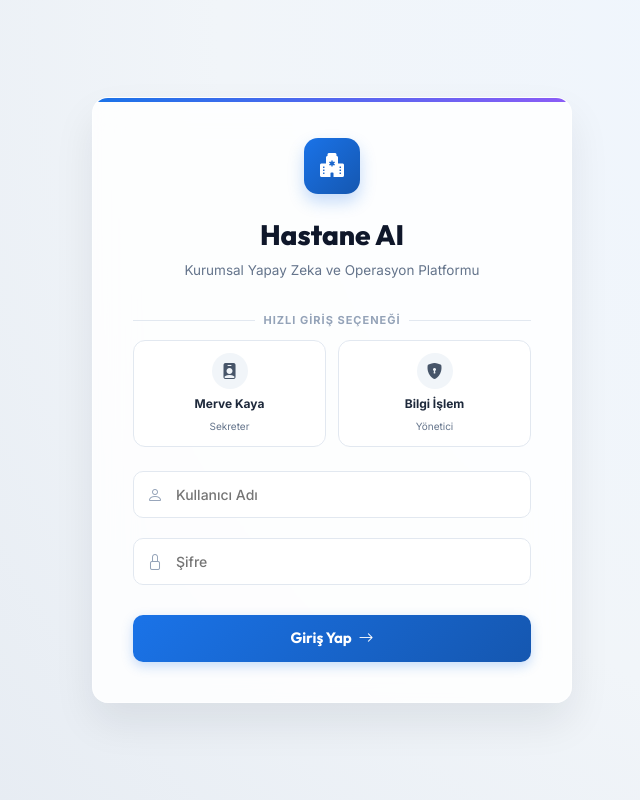
After one commit to Azo15/hastane-ai-platform, a Flask app: page /login in a window 1280 px wide. The commit adds this page. Shown: the whole page, without its empty margins (308-948 px from the left). Run offline with Flask 3, Linux system fonts and the light colour scheme.

Commit message:
Rol bazli giris sistemi (Sekreter & Admin girisi) entegre edildi
- app/templates/login.html: Hizli giris ozellikli, modern ve premium Giris Yap sayfasi olusturuldu.
- app/main_routes.py: Flask session ile giris/cikis kontrol mekanizmalari ve zorunlu oturum kontrolu eklendi.
- app/templates/base.html: Sekreter rolunde oturum acildiginda admin yetkileri (Ayarlar, Raporlar) gizlendi. Sol alttaki profil alani dinamiklestirildi ve Cikis butonu yerlestirildi.

```diff
--- a/app/main_routes.py
+++ b/app/main_routes.py
@@ -4,7 +4,7 @@ app/main_routes.py — Ana Sayfa, Ayarlar ve Raporlar rotaları
 
 import os
 import json
-from flask import Blueprint, render_template, request, redirect, url_for, flash, current_app
+from flask import Blueprint, render_template, request, redirect, url_for, flash, current_app, session
 from .database import db, Ticket
 
 main_bp = Blueprint("main", __name__)
@@ -190,3 +190,60 @@ def reports():
                            ticket_stats={"open": open_t, "resolved": resolved_t, "total": open_t + resolved_t},
                            categories=categories,
                            no_show_stats=no_show_stats)
+
+
+# ─── OTURUM VE YETKİLENDİRME (DEMO USERS) ────────────────────────────────────
+DEMO_USERS = {
+    "sekreter": {
+        "password": "123",
+        "name": "Merve Kaya",
+        "role": "Poliklinik Sekreteri",
+        "role_code": "sekreter"
+    },
+    "admin": {
+        "password": "123",
+        "name": "Bilgi İşlem",
+        "role": "Sistem Yöneticisi",
+        "role_code": "admin"
+    }
+}
+
+@main_bp.before_app_request
+def check_login():
+    """Giriş yapılmamışsa giriş sayfasına yönlendir."""
+    # Giriş gerekmeyen rotalar ve statik dosyalar
+    allowed_routes = ["main.login", "static"]
+    if request.endpoint and request.endpoint not in allowed_routes:
+        if not session.get("logged_in"):
+            return redirect(url_for("main.login"))
+
+@main_bp.route("/login", methods=["GET", "POST"])
+def login():
+    """Rol bazlı giriş ekranı."""
+    if session.get("logged_in"):
+        return redirect(url_for("main.index"))
+
+    if request.method == "POST":
+        username = request.form.get("username", "").strip().lower()
+        password = request.form.get("password", "").strip()
+
+        user = DEMO_USERS.get(username)
+        if user and user["password"] == password:
+            session["logged_in"] = True
+            session["username"] = username
+            session["user_name"] = user["name"]
+            session["user_role"] = user["role"]
+            session["user_role_code"] = user["role_code"]
+            flash(f"Hoş geldiniz, {user['name']}!", "success")
+            return redirect(url_for("main.index"))
+        else:
+            flash("Geçersiz kullanıcı adı veya şifre.", "error")
+
+    return render_template("login.html")
+
+@main_bp.route("/logout")
+def logout():
+    """Oturumu sonlandır."""
+    session.clear()
+    flash("Başarıyla çıkış yapıldı.", "info")
+    return redirect(url_for("main.login"))
--- /dev/null
+++ b/app/templates/login.html
@@ -0,0 +1,345 @@
+<!DOCTYPE html>
+<html lang="tr">
+<head>
+  <meta charset="UTF-8">
+  <meta name="viewport" content="width=device-width, initial-scale=1.0">
+  <title>Giriş Yap — {{ system_settings.hospital_name if system_settings else "Hastane AI" }}</title>
+  <!-- Google Fonts: Inter & Outfit -->
+  <link href="https://fonts.googleapis.com/css2?family=Inter:wght@300;400;500;600;700&family=Outfit:wght@400;500;600;700;800&display=swap" rel="stylesheet">
+  <!-- Bootstrap Icons -->
+  <link rel="stylesheet" href="https://cdn.jsdelivr.net/npm/bootstrap-icons@1.11.1/font/bootstrap-icons.css">
+  <!-- Bootstrap CSS -->
+  <link href="https://cdn.jsdelivr.net/npm/bootstrap@5.3.2/dist/css/bootstrap.min.css" rel="stylesheet">
+
+  <style>
+    :root {
+      --primary: #1a73e8;
+      --primary-dark: #1557b0;
+      --primary-light: #e8f0fe;
+      --bg: #f8fafc;
+      --text: #1e293b;
+      --border: #e2e8f0;
+      --radius: 16px;
+      --transition: 0.3s cubic-bezier(0.4, 0, 0.2, 1);
+    }
+
+    body {
+      font-family: 'Inter', sans-serif;
+      background: radial-gradient(circle at top right, #eff6ff 0%, #f1f5f9 50%, #e2e8f0 100%);
+      color: var(--text);
+      min-height: 100vh;
+      display: flex;
+      align-items: center;
+      justify-content: center;
+      padding: 20px;
+    }
+
+    .login-container {
+      width: 100%;
+      max-width: 480px;
+      animation: fadeIn 0.6s ease;
+    }
+
+    .login-card {
+      background: rgba(255, 255, 255, 0.85);
+      backdrop-filter: blur(20px);
+      -webkit-backdrop-filter: blur(20px);
+      border: 1px solid rgba(255, 255, 255, 0.6);
+      border-radius: var(--radius);
+      box-shadow: 0 20px 40px rgba(15, 23, 42, 0.08);
+      padding: 40px;
+      position: relative;
+      overflow: hidden;
+    }
+
+    .login-card::before {
+      content: '';
+      position: absolute;
+      top: 0;
+      left: 0;
+      right: 0;
+      height: 4px;
+      background: linear-gradient(90deg, var(--primary), #8b5cf6);
+    }
+
+    .logo-badge {
+      width: 56px;
+      height: 56px;
+      border-radius: 14px;
+      background: linear-gradient(135deg, var(--primary), var(--primary-dark));
+      color: white;
+      display: flex;
+      align-items: center;
+      justify-content: center;
+      margin: 0 auto 24px;
+      font-size: 24px;
+      box-shadow: 0 8px 16px rgba(26, 115, 232, 0.25);
+    }
+
+    .login-title {
+      font-family: 'Outfit', sans-serif;
+      font-weight: 800;
+      color: #0f172a;
+      text-align: center;
+      margin-bottom: 8px;
+    }
+
+    .login-subtitle {
+      color: #64748b;
+      font-size: 13.5px;
+      text-align: center;
+      margin-bottom: 32px;
+    }
+
+    .form-group-modern {
+      position: relative;
+      margin-bottom: 20px;
+    }
+
+    .form-icon-wrapper {
+      position: absolute;
+      left: 14px;
+      top: 50%;
+      transform: translateY(-50%);
+      color: #94a3b8;
+      font-size: 16px;
+      transition: var(--transition);
+      pointer-events: none;
+    }
+
+    .form-input-modern {
+      width: 100%;
+      padding: 12px 16px 12px 42px;
+      border: 1.5px solid var(--border);
+      border-radius: 10px;
+      background: rgba(255, 255, 255, 0.9);
+      font-size: 14px;
+      font-weight: 500;
+      transition: var(--transition);
+      color: #0f172a;
+    }
+
+    .form-input-modern:focus {
+      outline: none;
+      border-color: var(--primary);
+      box-shadow: 0 0 0 4px rgba(26, 115, 232, 0.12);
+      background: white;
+    }
+
+    .form-input-modern:focus + .form-icon-wrapper {
+      color: var(--primary);
+    }
+
+    .btn-login {
+      width: 100%;
+      padding: 12px;
+      border-radius: 10px;
+      border: none;
+      background: linear-gradient(135deg, var(--primary), var(--primary-dark));
+      color: white;
+      font-family: 'Outfit', sans-serif;
+      font-weight: 700;
+      font-size: 15px;
+      box-shadow: 0 4px 12px rgba(26, 115, 232, 0.25);
+      transition: var(--transition);
+      margin-top: 10px;
+    }
+
+    .btn-login:hover {
+      transform: translateY(-2px);
+      box-shadow: 0 6px 16px rgba(26, 115, 232, 0.35);
+    }
+
+    .btn-login:active {
+      transform: translateY(0);
+    }
+
+    /* Quick Login Cards */
+    .quick-login-label {
+      text-align: center;
+      font-size: 11px;
+      font-weight: 700;
+      text-transform: uppercase;
+      letter-spacing: 1px;
+      color: #94a3b8;
+      margin-bottom: 12px;
+      display: flex;
+      align-items: center;
+      justify-content: center;
+      gap: 8px;
+    }
+
+    .quick-login-label::before, .quick-login-label::after {
+      content: '';
+      flex: 1;
+      height: 1px;
+      background: var(--border);
+    }
+
+    .quick-login-grid {
+      display: grid;
+      grid-template-columns: 1fr 1fr;
+      gap: 12px;
+      margin-bottom: 24px;
+    }
+
+    .quick-login-btn {
+      background: white;
+      border: 1.5px solid var(--border);
+      border-radius: 12px;
+      padding: 12px 10px;
+      text-align: center;
+      cursor: pointer;
+      transition: var(--transition);
+      display: flex;
+      flex-direction: column;
+      align-items: center;
+      gap: 6px;
+    }
+
+    .quick-login-btn:hover {
+      border-color: var(--primary);
+      background: var(--primary-light);
+      transform: translateY(-2px);
+      box-shadow: 0 4px 12px rgba(26, 115, 232, 0.08);
+    }
+
+    .quick-icon {
+      width: 36px;
+      height: 36px;
+      border-radius: 50%;
+      display: flex;
+      align-items: center;
+      justify-content: center;
+      font-size: 16px;
+      background: #f1f5f9;
+      color: #475569;
+      transition: var(--transition);
+    }
+
+    .quick-login-btn:hover .quick-icon {
+      background: var(--primary);
+      color: white;
+    }
+
+    .quick-name {
+      font-size: 12px;
+      font-weight: 700;
+      color: #1e293b;
+    }
+
+    .quick-role {
+      font-size: 10px;
+      color: #64748b;
+    }
+
+    .alert-custom {
+      font-size: 12.5px;
+      border-radius: 8px;
+      padding: 10px 14px;
+      margin-bottom: 20px;
+      border: none;
+      display: flex;
+      align-items: center;
+      gap: 8px;
+    }
+
+    @keyframes fadeIn {
+      from { opacity: 0; transform: translateY(20px); }
+      to { opacity: 1; transform: translateY(0); }
+    }
+  </style>
+</head>
+<body>
+
+  <div class="login-container">
+    <div class="login-card">
+
+      <div class="logo-badge">
+        <i class="bi bi-hospital-fill"></i>
+      </div>
+
+      <h3 class="login-title">{{ system_settings.hospital_name if system_settings else "Hastane AI" }}</h3>
+      <p class="login-subtitle">Kurumsal Yapay Zeka ve Operasyon Platformu</p>
+
+      {% with messages = get_flashed_messages(with_categories=true) %}
+        {% if messages %}
+          {% for category, message in messages %}
+            <div class="alert alert-{% if category == 'error' %}danger{% else %}{{ category }}{% endif %} alert-custom align-items-center">
+              <i class="bi bi-exclamation-circle-fill"></i>
+              <div>{{ message }}</div>
+            </div>
+          {% endfor %}
+        {% endif %}
+      {% endwith %}
+
+      <!-- HIZLI GİRİŞ SEÇENEKLERİ -->
+      <div class="quick-login-label">Hızlı Giriş Seçeneği</div>
+      <div class="quick-login-grid">
+        <!-- Sekreter Hızlı Giriş -->
+        <div class="quick-login-btn" onclick="quickLogin('sekreter', '123')">
+          <div class="quick-icon">
+            <i class="bi bi-person-badge-fill"></i>
+          </div>
+          <span class="quick-name">Merve Kaya</span>
+          <span class="quick-role">Sekreter</span>
+        </div>
+
+        <!-- Admin Hızlı Giriş -->
+        <div class="quick-login-btn" onclick="quickLogin('admin', '123')">
+          <div class="quick-icon">
+            <i class="bi bi-shield-lock-fill"></i>
+          </div>
+          <span class="quick-name">Bilgi İşlem</span>
+          <span class="quick-role">Yönetici</span>
+        </div>
+      </div>
+
+      <!-- MANUEL FORM -->
+      <form id="login-form" method="POST" action="{{ url_for('main.login') }}">
+
+        <div class="form-group-modern">
+          <input type="text" id="username" name="username" class="form-input-modern"
+                 placeholder="Kullanıcı Adı" required>
+          <span class="form-icon-wrapper">
+            <i class="bi bi-person"></i>
+          </span>
+        </div>
+
+        <div class="form-group-modern">
+          <input type="password" id="password" name="password" class="form-input-modern"
+                 placeholder="Şifre" required>
+          <span class="form-icon-wrapper">
+            <i class="bi bi-lock"></i>
+          </span>
+        </div>
+
+        <button type="submit" class="btn-login">
+          Giriş Yap <i class="bi bi-arrow-right ms-1"></i>
+        </button>
+
+      </form>
+
+    </div>
+  </div>
+
+  <script>
+    // Hızlı giriş doldurucu ve gönderici
+    function quickLogin(username, password) {
+      document.getElementById('username').value = username;
+      document.getElementById('password').value = password;
+
+      const form = document.getElementById('login-form');
+
+      // Şık bir buton geçiş efekti
+      const btn = document.querySelector('.btn-login');
+      btn.innerHTML = '<span class="spinner-border spinner-border-sm me-2" role="status"></span>Giriş Yapılıyor...';
+      btn.disabled = true;
+
+      setTimeout(() => {
+        form.submit();
+      }, 300);
+    }
+  </script>
+</body>
+</html>
```
Also changed, not shown: app/templates/base.html (+15 -6 lines).
